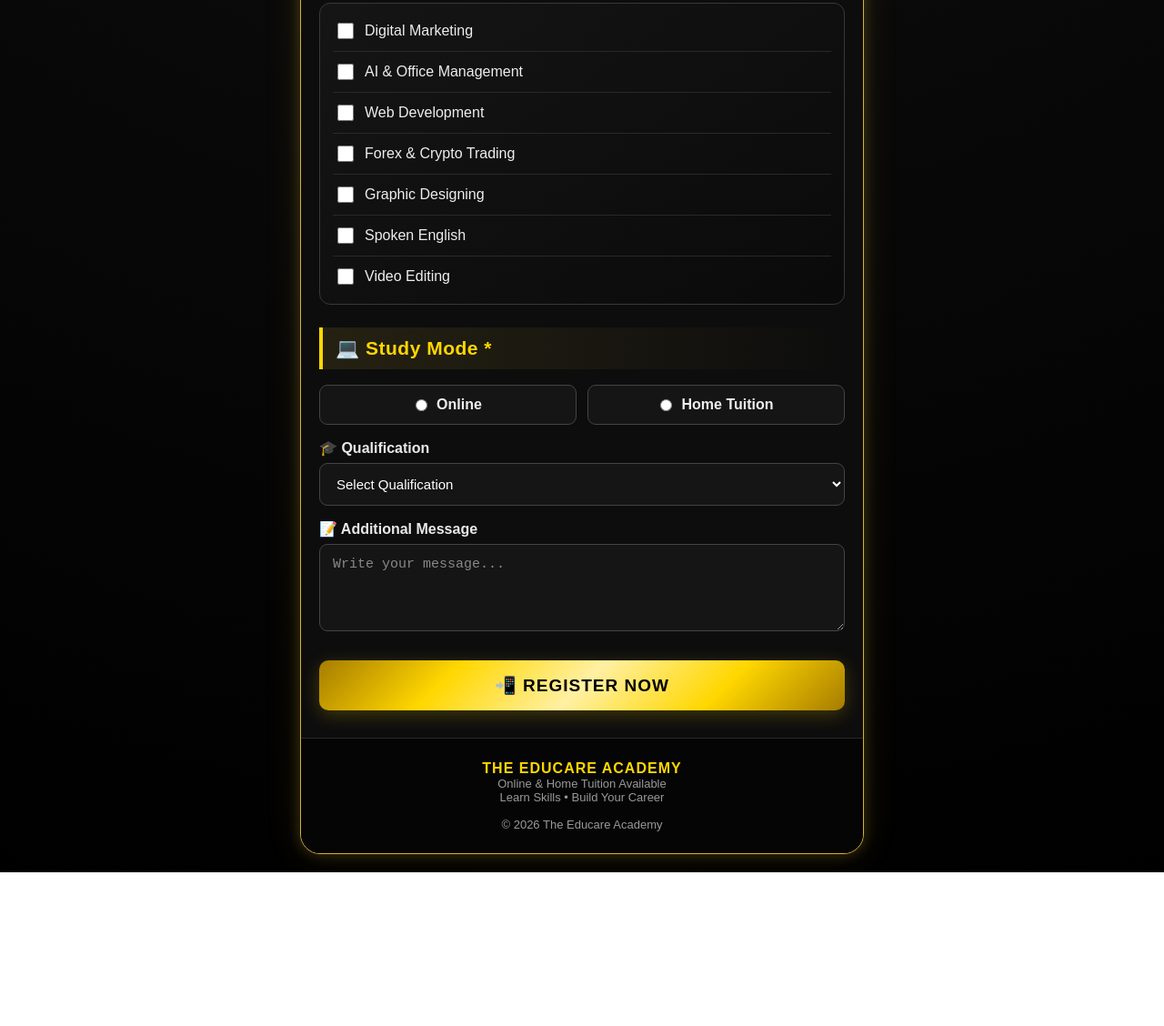
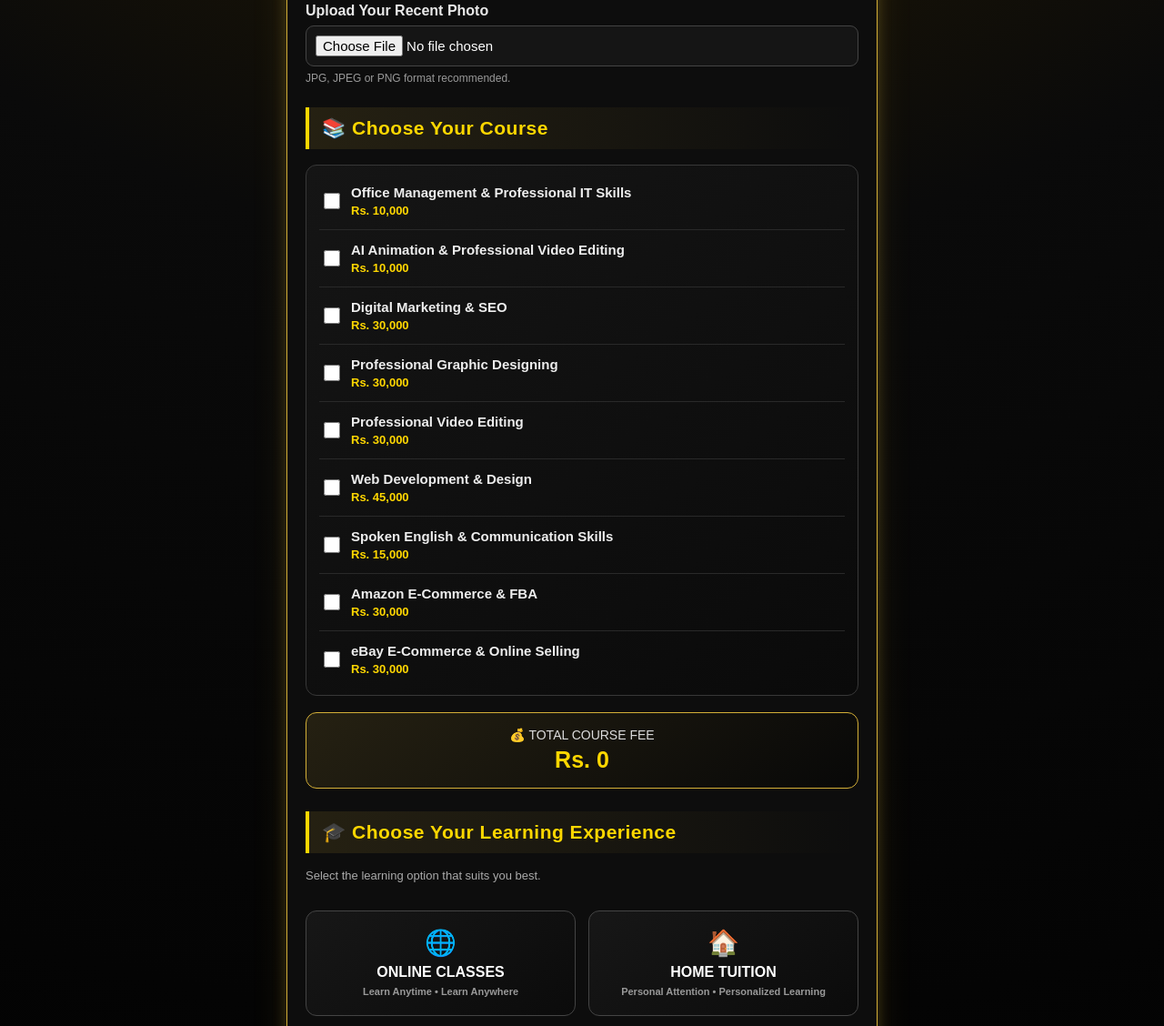
Before and after one commit to Mustafanaeem786/Educare-registration, a plain HTML site: page index.html in a window 1280 px wide. Shown: the part 868-1996 px from the top of the page at 91% size. Before the commit the page ends 1827 px from the top, so only its background shows below. Drawn offline with Linux system fonts and the light colour scheme.

Commit message:
Update index.html

```diff
--- a/index.html
+++ b/index.html
@@ -7,7 +7,7 @@
 
 <meta name="viewport" content="width=device-width, initial-scale=1.0">
 
-<title>The Educare Academy | Registration</title>
+<title>The Educare Academy | Online Registration</title>
 
 <style>
 
@@ -20,14 +20,14 @@ padding:0;
 body{
 font-family:Arial,sans-serif;
 background:
-radial-gradient(circle at top,#3a2a00 0%,#0a0a0a 45%,#000000 100%);
+radial-gradient(circle at top,#3a2a00 0%,#0a0a0a 45%,#000 100%);
 min-height:100vh;
 padding:20px 12px;
-color:#ffffff;
+color:#fff;
 }
 
 .container{
-max-width:620px;
+max-width:650px;
 margin:auto;
 background:#0d0d0d;
 border:1px solid #d4af37;
@@ -42,7 +42,7 @@ box-shadow:
 position:relative;
 text-align:center;
 padding:35px 18px 30px;
-background:linear-gradient(145deg,#000000,#171717,#050505);
+background:linear-gradient(145deg,#000,#171717,#050505);
 border-bottom:2px solid #d4af37;
 }
 
@@ -67,7 +67,7 @@ text-shadow:0 0 8px rgba(255,215,0,.35);
 }
 
 .header h2{
-color:#ffffff;
+color:#fff;
 font-size:16px;
 margin-top:7px;
 letter-spacing:2px;
@@ -78,7 +78,7 @@ display:inline-block;
 margin:18px 0 12px;
 padding:9px 25px;
 background:linear-gradient(135deg,#b8860b,#ffd700,#b8860b);
-color:#000000;
+color:#000;
 border-radius:30px;
 font-weight:900;
 font-size:16px;
@@ -86,7 +86,7 @@ box-shadow:0 0 15px rgba(255,215,0,.3);
 }
 
 .header p{
-color:#dddddd;
+color:#ddd;
 margin-top:6px;
 font-size:14px;
 }
@@ -125,7 +125,7 @@ textarea{
 width:100%;
 padding:13px 14px;
 background:#151515;
-color:#ffffff;
+color:#fff;
 border:1px solid #444;
 border-radius:9px;
 font-size:15px;
@@ -147,8 +147,18 @@ box-shadow:
 0 0 12px rgba(255,215,0,.15);
 }
 
+input[type="file"]{
+padding:10px;
+}
+
 textarea{
 resize:vertical;
+}
+
+.photo-note{
+font-size:12px;
+color:#999;
+margin-top:6px;
 }
 
 .courses{
@@ -179,39 +189,115 @@ background:rgba(255,215,0,.06);
 width:18px;
 height:18px;
 accent-color:#ffd700;
+flex-shrink:0;
 }
 
-.course label{
-margin:0;
-color:#eeeeee;
-font-weight:500;
-cursor:pointer;
+.course-info{
+flex:1;
+}
+
+.course-name{
+color:#eee;
+font-weight:600;
+font-size:15px;
+}
+
+.course-fee{
+color:#ffd700;
+font-size:13px;
+margin-top:4px;
+font-weight:bold;
+}
+
+.total-box{
+margin-top:18px;
+padding:16px;
+border:1px solid #d4af37;
+border-radius:12px;
+background:linear-gradient(
+145deg,
+rgba(212,175,55,.12),
+rgba(0,0,0,.4)
+);
+text-align:center;
+}
+
+.total-label{
+color:#ddd;
+font-size:14px;
+}
+
+.total-fee{
+color:#ffd700;
+font-size:25px;
+font-weight:900;
+margin-top:5px;
+}
+
+.learning-subtitle{
+color:#aaa;
+font-size:13px;
+margin-bottom:15px;
 }
 
 .study-mode{
 display:flex;
-gap:12px;
+gap:14px;
 margin-top:10px;
 }
 
-.study-mode label{
+.study-card{
 flex:1;
-display:flex;
-align-items:center;
-justify-content:center;
-gap:8px;
-padding:12px;
-background:#151515;
-border:1px solid #444;
-border-radius:9px;
-margin:0;
-cursor:pointer;
-color:#eeeeee;
+position:relative;
 }
 
-.study-mode input{
-width:17px;
-accent-color:#ffd700;
+.study-card input{
+position:absolute;
+opacity:0;
+pointer-events:none;
+}
+
+.study-label{
+display:block;
+padding:18px 10px;
+background:linear-gradient(145deg,#171717,#0b0b0b);
+border:1px solid #444;
+border-radius:12px;
+text-align:center;
+cursor:pointer;
+transition:.3s;
+}
+
+.study-icon{
+font-size:28px;
+display:block;
+margin-bottom:7px;
+}
+
+.study-title{
+color:#fff;
+font-size:16px;
+font-weight:800;
+display:block;
+}
+
+.study-description{
+color:#999;
+font-size:11px;
+margin-top:5px;
+display:block;
+line-height:1.4;
+}
+
+.study-card input:checked + .study-label{
+border-color:#ffd700;
+box-shadow:
+0 0 12px rgba(255,215,0,.2);
+background:linear-gradient(
+145deg,
+rgba(212,175,55,.18),
+#0b0b0b
+);
 }
 
 .register-btn{
@@ -229,7 +315,7 @@ linear-gradient(
 #ffd700,
 #a67c00
 );
-color:#000000;
+color:#000;
 font-size:19px;
 font-weight:900;
 letter-spacing:1px;
@@ -387,24 +473,55 @@ id="city"
 placeholder="Enter your city">
 
 
+<!-- PHOTO -->
+
 <h2 class="section-title">
-📚 Select Course *
+📸 Student Photo
 </h2>
 
+<label for="photo">
+Upload Your Recent Photo
+</label>
+
+<input
+type="file"
+id="photo"
+accept="image/png,image/jpeg,image/jpg">
+
+<p class="photo-note">
+JPG, JPEG or PNG format recommended.
+</p>
+
+
+<!-- COURSES -->
+
+<h2 class="section-title">
+📚 Choose Your Course
+</h2>
 
 <div class="courses">
+
 
 <div class="course">
 
 <input
 type="checkbox"
 name="course"
-value="Digital Marketing"
-id="digital">
+value="Office Management & Professional IT Skills"
+data-fee="10000"
+id="office">
 
-<label for="digital">
-Digital Marketing
-</label>
+<div class="course-info">
+
+<div class="course-name">
+Office Management & Professional IT Skills
+</div>
+
+<div class="course-fee">
+Rs. 10,000
+</div>
+
+</div>
 
 </div>
 
@@ -414,12 +531,21 @@ Digital Marketing
 <input
 type="checkbox"
 name="course"
-value="AI & Office Management"
+value="AI Animation & Professional Video Editing"
+data-fee="10000"
 id="ai">
 
-<label for="ai">
-AI & Office Management
-</label>
+<div class="course-info">
+
+<div class="course-name">
+AI Animation & Professional Video Editing
+</div>
+
+<div class="course-fee">
+Rs. 10,000
+</div>
+
+</div>
 
 </div>
 
@@ -429,12 +555,21 @@ AI & Office Management
 <input
 type="checkbox"
 name="course"
-value="Web Development"
-id="web">
+value="Digital Marketing & SEO"
+data-fee="30000"
+id="digital">
 
-<label for="web">
-Web Development
-</label>
+<div class="course-info">
+
+<div class="course-name">
+Digital Marketing & SEO
+</div>
+
+<div class="course-fee">
+Rs. 30,000
+</div>
+
+</div>
 
 </div>
 
@@ -444,12 +579,21 @@ Web Development
 <input
 type="checkbox"
 name="course"
-value="Forex & Crypto Trading"
-id="forex">
+value="Professional Graphic Designing"
+data-fee="30000"
+id="graphic">
 
-<label for="forex">
-Forex & Crypto Trading
-</label>
+<div class="course-info">
+
+<div class="course-name">
+Professional Graphic Designing
+</div>
+
+<div class="course-fee">
+Rs. 30,000
+</div>
+
+</div>
 
 </div>
 
@@ -459,12 +603,21 @@ Forex & Crypto Trading
 <input
 type="checkbox"
 name="course"
-value="Graphic Designing"
-id="graphic">
+value="Professional Video Editing"
+data-fee="30000"
+id="video">
 
-<label for="graphic">
-Graphic Designing
-</label>
+<div class="course-info">
+
+<div class="course-name">
+Professional Video Editing
+</div>
+
+<div class="course-fee">
+Rs. 30,000
+</div>
+
+</div>
 
 </div>
 
@@ -474,12 +627,21 @@ Graphic Designing
 <input
 type="checkbox"
 name="course"
-value="Spoken English"
-id="english">
+value="Web Development & Design"
+data-fee="45000"
+id="web">
 
-<label for="english">
-Spoken English
-</label>
+<div class="course-info">
+
+<div class="course-name">
+Web Development & Design
+</div>
+
+<div class="course-fee">
+Rs. 45,000
+</div>
+
+</div>
 
 </div>
 
@@ -489,51 +651,168 @@ Spoken English
 <input
 type="checkbox"
 name="course"
-value="Video Editing"
-id="video">
+value="Spoken English & Communication Skills"
+data-fee="15000"
+id="english">
 
-<label for="video">
-Video Editing
-</label>
+<div class="course-info">
+
+<div class="course-name">
+Spoken English & Communication Skills
+</div>
+
+<div class="course-fee">
+Rs. 15,000
+</div>
 
 </div>
 
 </div>
 
 
+<div class="course">
+
+<input
+type="checkbox"
+name="course"
+value="Amazon E-Commerce & FBA"
+data-fee="30000"
+id="amazon">
+
+<div class="course-info">
+
+<div class="course-name">
+Amazon E-Commerce & FBA
+</div>
+
+<div class="course-fee">
+Rs. 30,000
+</div>
+
+</div>
+
+</div>
+
+
+<div class="course">
+
+<input
+type="checkbox"
+name="course"
+value="eBay E-Commerce & Online Selling"
+data-fee="30000"
+id="ebay">
+
+<div class="course-info">
+
+<div class="course-name">
+eBay E-Commerce & Online Selling
+</div>
+
+<div class="course-fee">
+Rs. 30,000
+</div>
+
+</div>
+
+</div>
+
+
+</div>
+
+
+<!-- TOTAL FEE -->
+
+<div class="total-box">
+
+<div class="total-label">
+💰 TOTAL COURSE FEE
+</div>
+
+<div class="total-fee" id="totalFee">
+Rs. 0
+</div>
+
+</div>
+
+
+<!-- LEARNING EXPERIENCE -->
+
 <h2 class="section-title">
-💻 Study Mode *
+🎓 Choose Your Learning Experience
 </h2>
+
+<p class="learning-subtitle">
+Select the learning option that suits you best.
+</p>
 
 
 <div class="study-mode">
 
-<label>
+
+<div class="study-card">
 
 <input
 type="radio"
 name="mode"
-value="Online"
+value="Online Classes"
+id="online"
 required>
 
-Online
+<label
+for="online"
+class="study-label">
 
-</label>
+<span class="study-icon">
+🌐
+</span>
 
+<span class="study-title">
+ONLINE CLASSES
+</span>
 
-<label>
-
-<input
-type="radio"
-name="mode"
-value="Home Tuition">
-
-Home Tuition
+<span class="study-description">
+Learn Anytime • Learn Anywhere
+</span>
 
 </label>
 
 </div>
 
+
+<div class="study-card">
+
+<input
+type="radio"
+name="mode"
+value="Home Tuition"
+id="home">
+
+<label
+for="home"
+class="study-label">
+
+<span class="study-icon">
+🏠
+</span>
+
+<span class="study-title">
+HOME TUITION
+</span>
+
+<span class="study-description">
+Personal Attention • Personalized Learning
+</span>
+
+</label>
+
+</div>
+
+
+</div>
+
+
+<!-- QUALIFICATION -->
 
 <label for="qualification">
 🎓 Qualification
@@ -560,6 +839,8 @@ Select Qualification
 </select>
 
 
+<!-- MESSAGE -->
+
 <label for="message">
 📝 Additional Message
 </label>
@@ -570,11 +851,13 @@ rows="4"
 placeholder="Write your message..."></textarea>
 
 
+<!-- BUTTON -->
+
 <button
 type="submit"
 class="register-btn">
 
-📲 REGISTER NOW
+📲 SUBMIT REGISTRATION
 
 </button>
 
@@ -594,7 +877,7 @@ THE EDUCARE ACADEMY
 </p>
 
 <p>
-Online & Home Tuition Available
+Online Classes • Home Tuition
 </p>
 
 <p>
@@ -612,13 +895,65 @@ Learn Skills • Build Your Career
 </div>
 
 
-<!-- JAVASCRIPT -->
+<script>
 
-<script>
+
+/* =========================
+   COURSE FEE CALCULATOR
+========================= */
+
+const courseCheckboxes =
+document.querySelectorAll(
+'input[name="course"]'
+);
+
+const totalFee =
+document.getElementById("totalFee");
+
+
+function calculateTotal(){
+
+let total = 0;
+
+courseCheckboxes.forEach(
+function(course){
+
+if(course.checked){
+
+total +=
+parseInt(course.dataset.fee);
+
+}
+
+});
+
+totalFee.textContent =
+"Rs. " +
+total.toLocaleString("en-PK");
+
+}
+
+
+courseCheckboxes.forEach(
+function(course){
+
+course.addEventListener(
+"change",
+calculateTotal
+);
+
+});
+
+
+/* =========================
+   FORM SUBMISSION
+========================= */
 
 document
 .getElementById("registrationForm")
-.addEventListener("submit", function(event) {
+.addEventListener(
+"submit",
+function(event){
 
 event.preventDefault();
 
@@ -626,44 +961,98 @@ event.preventDefault();
 /* STUDENT DATA */
 
 let name =
-document.getElementById("name").value.trim();
+document
+.getElementById("name")
+.value
+.trim();
+
 
 let father =
-document.getElementById("father").value.trim();
+document
+.getElementById("father")
+.value
+.trim();
+
 
 let phone =
-document.getElementById("phone").value.trim();
+document
+.getElementById("phone")
+.value
+.trim();
+
 
 let email =
-document.getElementById("email").value.trim();
+document
+.getElementById("email")
+.value
+.trim();
+
 
 let city =
-document.getElementById("city").value.trim();
+document
+.getElementById("city")
+.value
+.trim();
+
+
+/* PHOTO */
+
+let photoInput =
+document.getElementById("photo");
+
+let photoName =
+"Not uploaded";
+
+
+if(
+photoInput.files &&
+photoInput.files.length > 0
+){
+
+photoName =
+photoInput.files[0].name;
+
+}
 
 
 /* COURSES */
 
-let courses = [];
+let selectedCourses = [];
+
+let total = 0;
+
 
 document
-.querySelectorAll('input[name="course"]:checked')
-.forEach(function(course){
+.querySelectorAll(
+'input[name="course"]:checked'
+)
+.forEach(
+function(course){
 
-courses.push(course.value);
+selectedCourses.push(
+course.value
+);
+
+total +=
+parseInt(course.dataset.fee);
 
 });
 
 
-if(courses.length === 0){
+if(
+selectedCourses.length === 0
+){
 
-alert("Please select at least one course.");
+alert(
+"Please select at least one course."
+);
 
 return;
 
 }
 
 
-/* STUDY MODE */
+/* LEARNING MODE */
 
 let selectedMode =
 document.querySelector(
@@ -673,7 +1062,9 @@ document.querySelector(
 
 if(!selectedMode){
 
-alert("Please select study mode.");
+alert(
+"Please select your learning experience."
+);
 
 return;
 
@@ -691,6 +1082,7 @@ document
 .getElementById("qualification")
 .value;
 
+
 let message =
 document
 .getElementById("message")
@@ -698,18 +1090,9 @@ document
 .trim();
 
 
-/* REGISTRATION NUMBER */
-
-/*
-First registration:
-EDU-SKP-2026-001
-
-Second:
-EDU-SKP-2026-002
-
-Third:
-EDU-SKP-2026-003
-*/
+/* =========================
+   REGISTRATION ID
+========================= */
 
 let lastNumber =
 parseInt(
@@ -717,6 +1100,7 @@ localStorage.getItem(
 "educareRegistrationNumber"
 ) || "0"
 );
+
 
 let registrationNumber =
 lastNumber + 1;
@@ -730,27 +1114,37 @@ registrationNumber
 
 let registrationID =
 "EDU-SKP-2026-" +
-String(registrationNumber).padStart(3,"0");
+String(
+registrationNumber
+)
+.padStart(3,"0");
 
 
-/* DATE */
+/* DATE & TIME */
 
 let now =
 new Date();
 
 
 let registrationDate =
-now.toLocaleDateString("en-GB");
+now.toLocaleDateString(
+"en-GB"
+);
 
 
 let registrationTime =
-now.toLocaleTimeString("en-US",{
+now.toLocaleTimeString(
+"en-US",
+{
 hour:"2-digit",
 minute:"2-digit"
-});
+}
+);
 
 
-/* WHATSAPP MESSAGE */
+/* =========================
+   WHATSAPP MESSAGE
+========================= */
 
 let text =
 
@@ -790,17 +1184,25 @@ phone +
 "\n🏙️ City: " +
 (city || "Not provided") +
 
+"\n📸 Photo: " +
+photoName +
+
 "\n\n📚 *COURSE INFORMATION*" +
 
 "\n━━━━━━━━━━━━━━━━━━" +
 
-"\n📚 Course: " +
-courses.join(", ") +
+"\n📚 Selected Course(s): " +
+selectedCourses.join(", ") +
 
-"\n💻 Study Mode: " +
+"\n💰 Total Course Fee: Rs. " +
+total.toLocaleString("en-PK") +
+
+"\n\n🎓 *LEARNING EXPERIENCE*" +
+
+"\n" +
 mode +
 
-"\n🎓 Qualification: " +
+"\n\n🎓 Qualification: " +
 (qualification || "Not provided") +
 
 "\n\n📝 *ADDITIONAL MESSAGE*" +
@@ -815,7 +1217,9 @@ mode +
 "\n✨ Learn Skills • Build Your Career";
 
 
-/* WHATSAPP NUMBER */
+/* =========================
+   WHATSAPP
+========================= */
 
 let whatsappNumber =
 "923044144039";
@@ -828,12 +1232,14 @@ whatsappNumber +
 encodeURIComponent(text);
 
 
-/* SUCCESS MESSAGE */
+/* SUCCESS */
 
 alert(
-"Registration successful!\n\n" +
-"Your Registration ID is:\n" +
+"Registration Submitted Successfully!\n\n" +
+"Registration ID:\n" +
 registrationID +
+"\n\nTotal Fee: Rs. " +
+total.toLocaleString("en-PK") +
 "\n\nWhatsApp will open next."
 );
 
```
